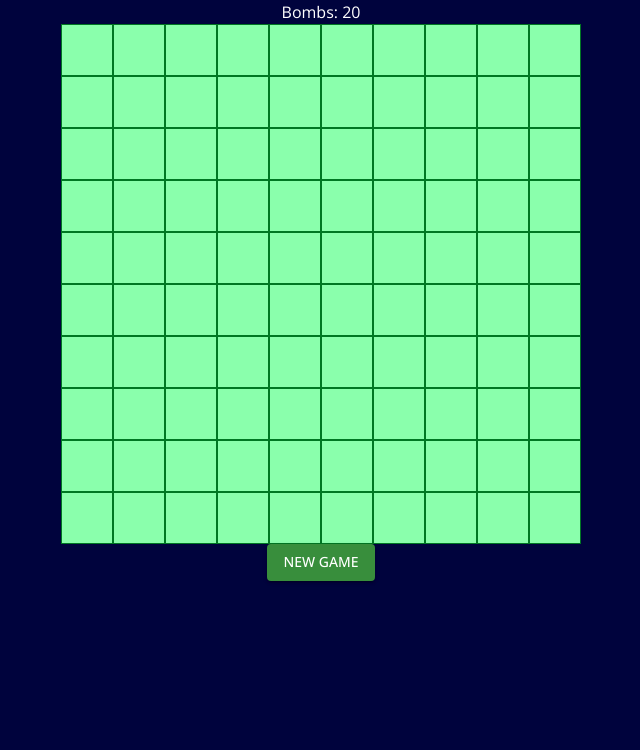
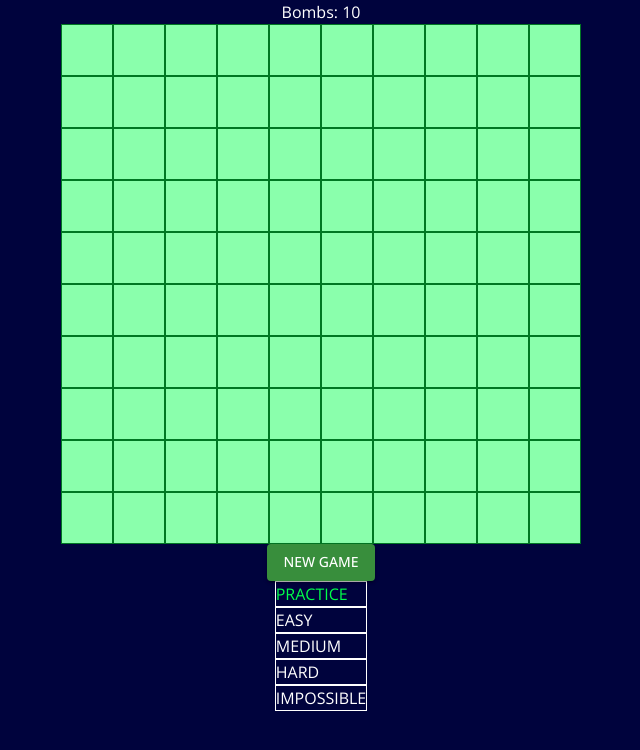
Before and after one commit to brandmch/website_v2, a React (Create React App) app: page /minesweeper in a window 1280 px wide. Shown: the top 750 px of the page, without its empty margins (319-959 px from the left). Built offline with nearby package versions, Linux system fonts and the light colour scheme.

Commit message:
levels working:

```diff
--- a/src/routes/minesweeper/App_minesweeper.js
+++ b/src/routes/minesweeper/App_minesweeper.js
@@ -1,28 +1,67 @@
 import { useState, useEffect } from "react";
 import { Box, Typography, Button } from "@mui/material";
 import { newBoard } from "./utils";
+import randomKeyGenerator from "../../utils/randomKeyGenerator";
 import { Board } from "./components/board";
+
+function newGame(setState, numBombs) {
+  const { setSearched, setFlags, setLost, setGoing, setBoard, setWon } =
+    setState;
+
+  setBoard(newBoard(numBombs));
+  setSearched([]);
+  setFlags([]);
+  setLost(false);
+  setWon(false);
+  setGoing(false);
+}
+
+const DifficultyBar = ({ setState, numBombs }) => {
+  const { setNumBombs } = setState;
+  const levels = [
+    [10, "PRACTICE"],
+    [20, "EASY"],
+    [35, "MEDIUM"],
+    [50, "HARD"],
+    [65, "IMPOSSIBLE"],
+  ];
+
+  const Difficulty = ({ x, y }) => {
+    return (
+      <Box
+        border="solid 1px #FFFFFF"
+        onClick={() => {
+          setNumBombs(x);
+          newGame(setState, numBombs);
+        }}
+      >
+        <Typography color={x === numBombs ? "#00FF4A" : "#FFFFFF"}>
+          {y}
+        </Typography>
+      </Box>
+    );
+  };
+
+  return (
+    <Box>
+      {levels.map((curr) => (
+        <Difficulty x={curr[0]} y={curr[1]} key={randomKeyGenerator()} />
+      ))}
+    </Box>
+  );
+};
 
 const Minesweeper = () => {
   const [board, setBoard] = useState([]);
   const [searched, setSearched] = useState([]);
   const [flags, setFlags] = useState([]);
-  const [numBombs, setNumBombs] = useState(20);
+  const [numBombs, setNumBombs] = useState(10);
 
   const [lost, setLost] = useState(false);
   const [won, setWon] = useState(false);
 
   const [going, setGoing] = useState(false);
   const [time, setTime] = useState();
-
-  function newGame() {
-    setBoard(newBoard(numBombs));
-    setSearched([]);
-    setFlags([]);
-    setLost(false);
-    setWon(false);
-    setGoing(false);
-  }
 
   const state = {
     searched: searched,
@@ -36,6 +75,8 @@ const Minesweeper = () => {
     setLost: setLost,
     setGoing: setGoing,
     setBoard: setBoard,
+    setNumBombs: setNumBombs,
+    setWon: setWon,
   };
 
   if (searched.length + flags.length === 100 && !lost && !won && going) {
@@ -79,9 +120,10 @@ const Minesweeper = () => {
       <Board data={board} state={state} setState={setState} />
       {lost && <Typography color="#FFFFFF">YOU LOSE</Typography>}
       {won && <Typography color="#FFF">YOU WIN! {time / 1000} sec</Typography>}
-      <Button variant="contained" onClick={() => newGame()}>
+      <Button variant="contained" onClick={() => newGame(setState, numBombs)}>
         New Game
       </Button>
+      <DifficultyBar setState={setState} numBombs={numBombs} />
     </Box>
   );
 };
```
